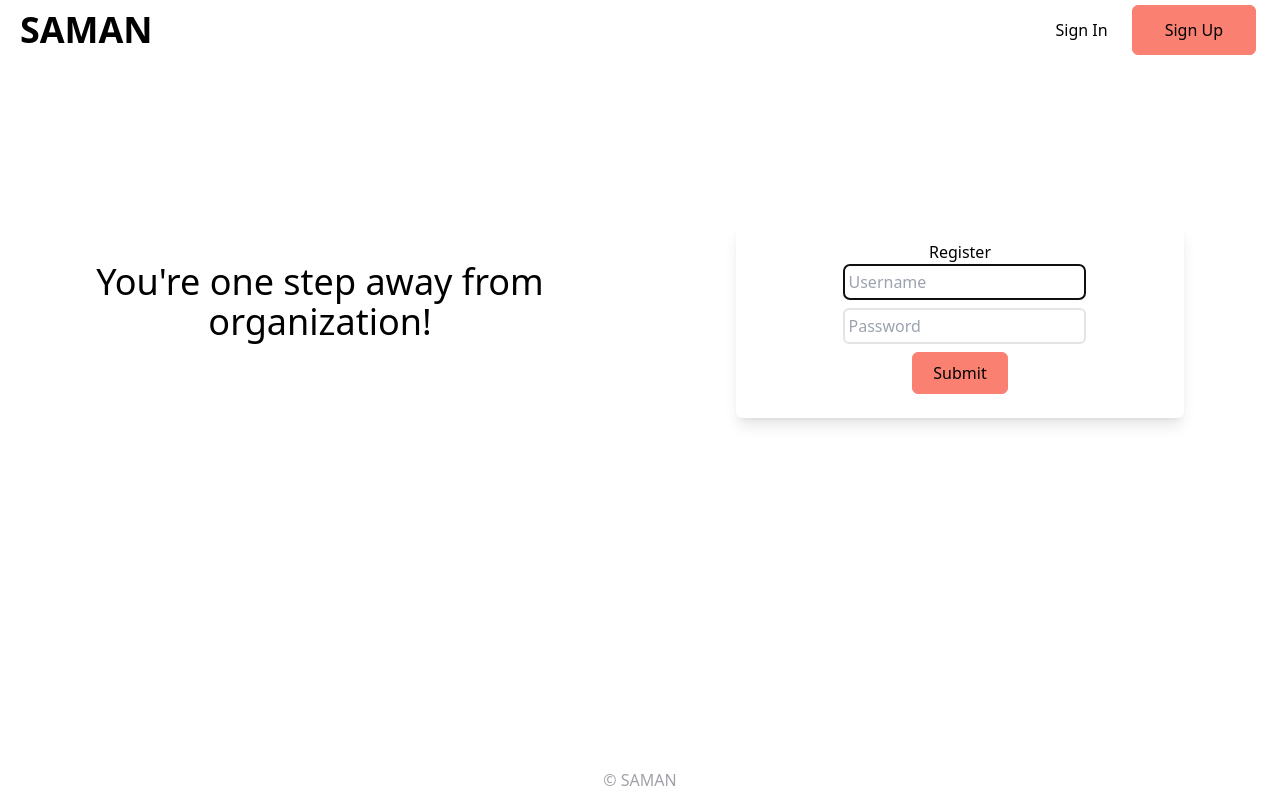
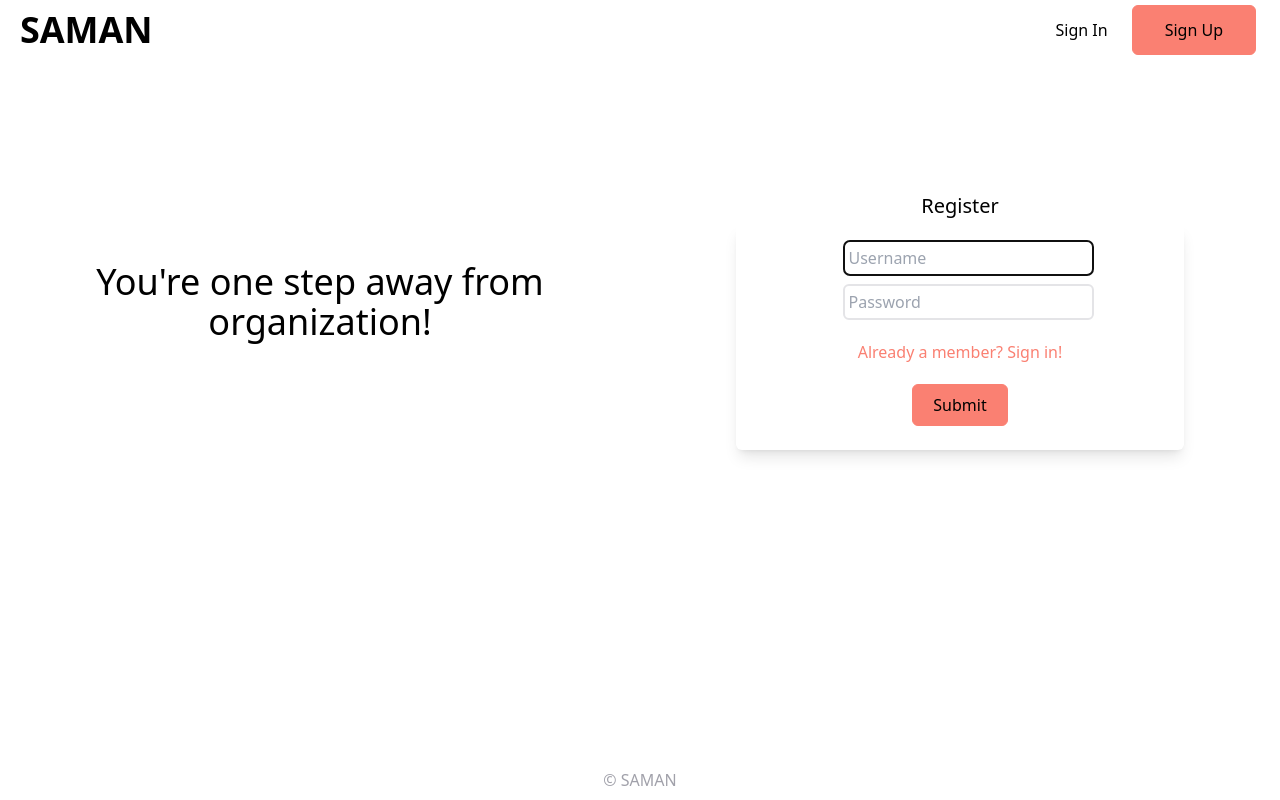
Before and after one commit to mathaimoua/SAMAN2, a React (Create React App) app: page /#/home in a window 1280 px wide. Both pictures are taken after a click on the element "Don't have an account? Sign up!". Built offline with nearby package versions, Linux system fonts and the light colour scheme; no server answers.

Commit message:
Fixed form positioning for login and register components

```diff
--- a/src/components/LandingPage/LandingPage.jsx
+++ b/src/components/LandingPage/LandingPage.jsx
@@ -25,7 +25,7 @@ function LandingPage() {
           NOT cost an arm and a leg, in fact, it's free!
         </div>
       </div>
-      <div className="md:w-[50%]">
+      <div className="md:w-[50%] md:mt-[15%] mt-[10%] ">
         <LoginForm />
       </div>
     </div>
--- a/src/components/LoginForm/LoginForm.jsx
+++ b/src/components/LoginForm/LoginForm.jsx
@@ -1,12 +1,12 @@
-import React, { useState } from 'react';
-import { useDispatch } from 'react-redux';
-import {useSelector} from 'react-redux';
-import { useHistory } from 'react-router-dom'
+import React, { useState } from "react";
+import { useDispatch } from "react-redux";
+import { useSelector } from "react-redux";
+import { useHistory } from "react-router-dom";
 
 function LoginForm() {
-  const [username, setUsername] = useState('');
-  const [password, setPassword] = useState('');
-  const errors = useSelector(store => store.errors);
+  const [username, setUsername] = useState("");
+  const [password, setPassword] = useState("");
+  const errors = useSelector((store) => store.errors);
   const dispatch = useDispatch();
   const history = useHistory();
 
@@ -15,30 +15,35 @@ function LoginForm() {
 
     if (username && password) {
       dispatch({
-        type: 'LOGIN',
+        type: "LOGIN",
         payload: {
           username: username.toLowerCase(),
           password: password,
         },
       });
     } else {
-      dispatch({ type: 'LOGIN_INPUT_ERROR' });
+      dispatch({ type: "LOGIN_INPUT_ERROR" });
     }
   }; // end login
 
   return (
-    <form className="md:shadow-lg shadow-zinc-300 text-center md:mt-[30%] mt-[10%] rounded-md p-4 md:w-[70%] w-screen mb-5 ml-auto mr-auto" onSubmit={login}>
-      <h2 className=''>Login</h2>
+    <div>
+       <h2 className='text-center mb-1 text-xl font-thin'>Login</h2>
+      <form
+        className="md:shadow-lg text-center shadow-zinc-300 rounded-md p-4 md:w-[70%] w-screen mb-5 ml-auto mr-auto"
+        onSubmit={login}
+      >
+        {/* <h2 className=''>Login</h2> */}
         {errors.loginMessage && (
           <h3 className="alert" role="alert">
             {errors.loginMessage}
           </h3>
         )}
-      <div className='w-full flex justify-center'>
+        <div className="w-full flex justify-center">
           <label htmlFor="username">
             <input
-            placeholder='Username'
-            className='w-[100%] mb-2 ml-2 p-1 rounded-md border-2 border-zinc-200'
+              placeholder="Username"
+              className="w-[100%] mb-2 ml-2 p-1 rounded-md border-2 border-zinc-200"
               type="text"
               name="username"
               required
@@ -48,11 +53,11 @@ function LoginForm() {
             />
           </label>
         </div>
-      <div className='w-full flex justify-center'>
+        <div className="w-full flex justify-center">
           <label htmlFor="password">
             <input
-            placeholder='Password'
-            className='w-[100%] ml-2 p-1 rounded-md border-2 border-zinc-200'
+              placeholder="Password"
+              className="w-[100%] ml-2 p-1 rounded-md border-2 border-zinc-200"
               type="password"
               name="password"
               required
@@ -61,11 +66,21 @@ function LoginForm() {
             />
           </label>
         </div>
+        <p
+          onClick={() => {
+            history.push("/registration");
+          }}
+          className="hover:underline text-[#FA8072] hover:cursor-pointer hover:text-zinc-300 mt-3 mb-3"
+        >
+          Don't have an account? Sign up!
+        </p>
         <div>
-        <button className='py-2 px-5 my-2 transition duration:400 hover:bg-[#dd7266]'>Log In</button>
+          <button className="py-2 px-5 my-2 transition duration:400 hover:bg-[#dd7266]">
+            Log In
+          </button>
         </div>
-      <p onClick={() => {history.push('/registration')}} className='hover:underline text-[#FA8072] hover:cursor-pointer hover:text-zinc-300'>Don't have an account? Sign up!</p>
       </form>
+    </div>
   );
 }
 
--- a/src/components/LoginPage/LoginPage.jsx
+++ b/src/components/LoginPage/LoginPage.jsx
@@ -8,7 +8,7 @@ function LoginPage() {
 
   return (
     <div className=''>
-      <div className='md:w-[50%] w-:full m-0 mx-auto'>
+      <div className='ml-auto mr-auto md:w-[50%] md:mt-[15%] mt-[10%]'>
       <LoginForm />
       </div>
       <Footer />
--- a/src/components/RegisterForm/RegisterForm.jsx
+++ b/src/components/RegisterForm/RegisterForm.jsx
@@ -1,9 +1,9 @@
-import React, { useState } from 'react';
-import { useDispatch, useSelector } from 'react-redux';
+import React, { useState } from "react";
+import { useDispatch, useSelector } from "react-redux";
 
 function RegisterForm() {
-  const [username, setUsername] = useState('');
-  const [password, setPassword] = useState('');
+  const [username, setUsername] = useState("");
+  const [password, setPassword] = useState("");
   const errors = useSelector((store) => store.errors);
   const dispatch = useDispatch();
 
@@ -11,7 +11,7 @@ function RegisterForm() {
     event.preventDefault();
 
     dispatch({
-      type: 'REGISTER',
+      type: "REGISTER",
       payload: {
         username: username.toLowercase(),
         password: password,
@@ -20,18 +20,22 @@ function RegisterForm() {
   }; // end registerUser
 
   return (
-    <form className="md:shadow-lg shadow-zinc-300 text-center rounded-md p-4 bg-white"  onSubmit={registerUser}>
-    <h2 className=''>Register</h2>
+    <div>
+      <h2 className="text-center mb-1 text-xl font-thin">Register</h2>
+      <form
+        className="md:shadow-lg text-center shadow-zinc-300 rounded-md p-4 md:w-[70%] w-screen mb-5 ml-auto mr-auto"
+        onSubmit={registerUser}
+      >
         {errors.registrationMessage && (
           <h3 className="alert" role="alert">
             {errors.registrationMessage}
           </h3>
         )}
-    <div className='w-full flex justify-center'>
+        <div className="w-full flex justify-center">
           <label htmlFor="username">
             <input
-          placeholder='Username'
-          className='mb-2 ml-2 p-1 rounded-md border-2 border-zinc-200'
+              placeholder="Username"
+              className="w-[100%] mb-2 ml-2 p-1 rounded-md border-2 border-zinc-200"
               type="text"
               name="username"
               required
@@ -41,11 +45,11 @@ function RegisterForm() {
             />
           </label>
         </div>
-    <div className='w-full flex justify-center'>
+        <div className="w-full flex justify-center">
           <label htmlFor="password">
             <input
-          placeholder='Password'
-          className='ml-2 p-1 rounded-md border-2 border-zinc-200'
+              placeholder="Password"
+              className="w-[100%] mb-2 ml-2 p-1 rounded-md border-2 border-zinc-200"
               type="password"
               name="password"
               required
@@ -54,10 +58,21 @@ function RegisterForm() {
             />
           </label>
         </div>
+        <p
+          onClick={() => {
+            history.push("/registration");
+          }}
+          className="hover:underline text-[#FA8072] hover:cursor-pointer hover:text-zinc-300 mt-3 mb-3"
+        >
+          Already a member? Sign in!
+        </p>
         <div>
-      <button className='py-2 px-5 my-2 transition duration:400 hover:bg-[#dd7266]'>Submit</button>
+          <button className="py-2 px-5 my-2 transition duration:400 hover:bg-[#dd7266]">
+            Submit
+          </button>
         </div>
       </form>
+    </div>
   );
 }
 
--- a/src/components/RegisterPage/RegisterPage.jsx
+++ b/src/components/RegisterPage/RegisterPage.jsx
@@ -15,10 +15,8 @@ function RegisterPage() {
             {/* <img src={organizePic} className='visible'/> */}
           </div>
         </div>
-        <div className="md:w-[50%] md:pt-[10%] md:h-screen">
-          <div className='w-[70%] ml-auto mr-auto md:mt-[15%]'>
+        <div className="md:w-[50%] md:h-screen md:pt-[15%] pt-[10%]">
             <RegisterForm />
-          </div>
         </div>
       </div>
     </div>
```
Lines whose indentation alone changed are shown as unchanged.
